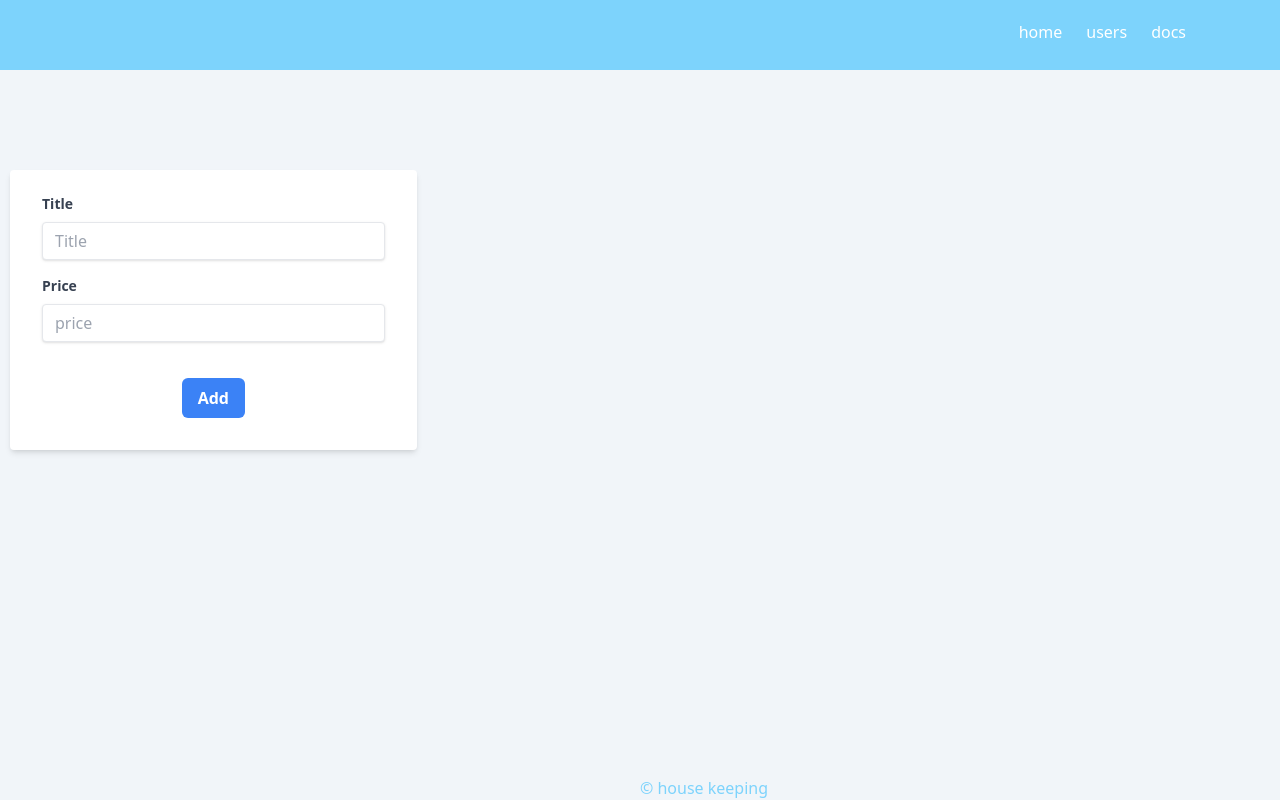
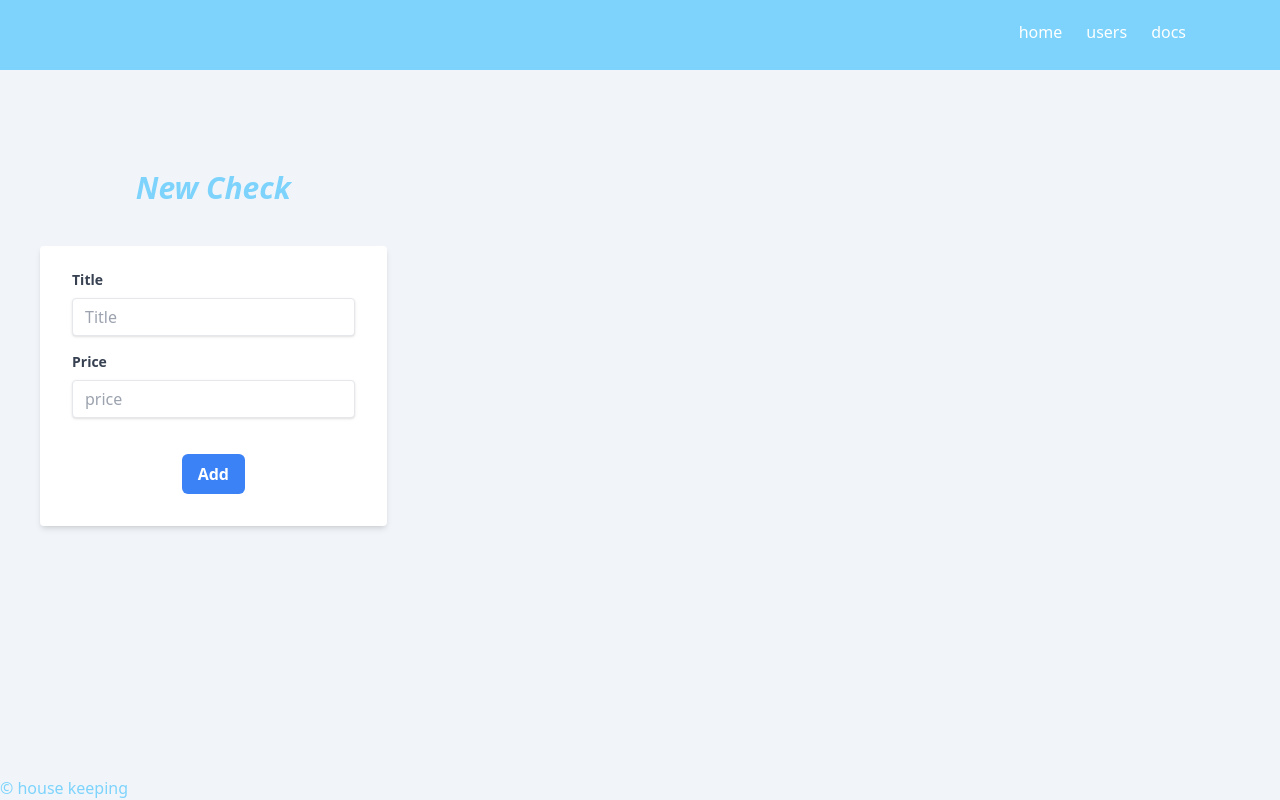
Before and after one commit to hibik17/housekeeping-repo, a Vue app: page / in a window 1280 px wide. Built offline with nearby package versions, Linux system fonts and the light colour scheme.

Commit message:
split to atomic design

```diff
--- /dev/null
+++ b/src/components/atoms/FormTitle.vue
@@ -0,0 +1,9 @@
+<script setup lang="ts"></script>
+
+<template>
+  <div
+    class="sticky w-full my-10 text-3xl italic font-bold text-center text-sky-300"
+  >
+    New Check
+  </div>
+</template>
--- /dev/null
+++ b/src/components/organizms/leftPage.vue
@@ -0,0 +1,14 @@
+<script setup lang="ts">
+
+import Form from "../molecules/Form.vue";
+import FormTitle from "../atoms/FormTitle.vue";</script>
+
+<template>
+  <div>
+    <FormTitle />
+    <Form />
+  </div>
+</template>
+
+
+<style></style>
--- a/src/views/Index.vue
+++ b/src/components/pages/Index.vue
@@ -1,8 +1,8 @@
 <script setup lang="ts">
 // import component
-import Header from "../components/Header.vue";
-import Form from "../components/Form.vue";
-import Footer from "../components/Footer.vue";
+import Header from "../templates/Header.vue";
+import Footer from "../templates/Footer.vue";
+import LeftPage from "../organizms/leftPage.vue";
 </script>
 
 <template>
@@ -10,13 +10,11 @@ import Footer from "../components/Footer.vue";
     <Header />
     <div class="grid grid-cols-3">
       <div class="col-span-1">
-        <div class="mx-[10px] my-[100px]">
-          <Form />
-        </div>
+        <div class="mx-10 my-[100px]"><LeftPage /></div>
       </div>
       <div class="col-span-2"></div>
     </div>
-    <div class="fixed bottom-0 left-[50%]">
+    <div class="fixed bottom-0">
       <Footer />
     </div>
   </div>
--- a/src/router/index.ts
+++ b/src/router/index.ts
@@ -1,5 +1,5 @@
 import { createRouter, createWebHistory } from "vue-router";
-import Index from "../views/Index.vue";
+import Index from "../components/pages/Index.vue";
 
 const router = createRouter({
   history: createWebHistory(import.meta.env.BASE_URL),
```
Also changed, not shown: src/components/molecules/Form.vue (renamed from src/components/Form.vue), src/components/templates/Footer.vue (renamed from src/components/Footer.vue), src/components/templates/Header.vue (renamed from src/components/Header.vue).
